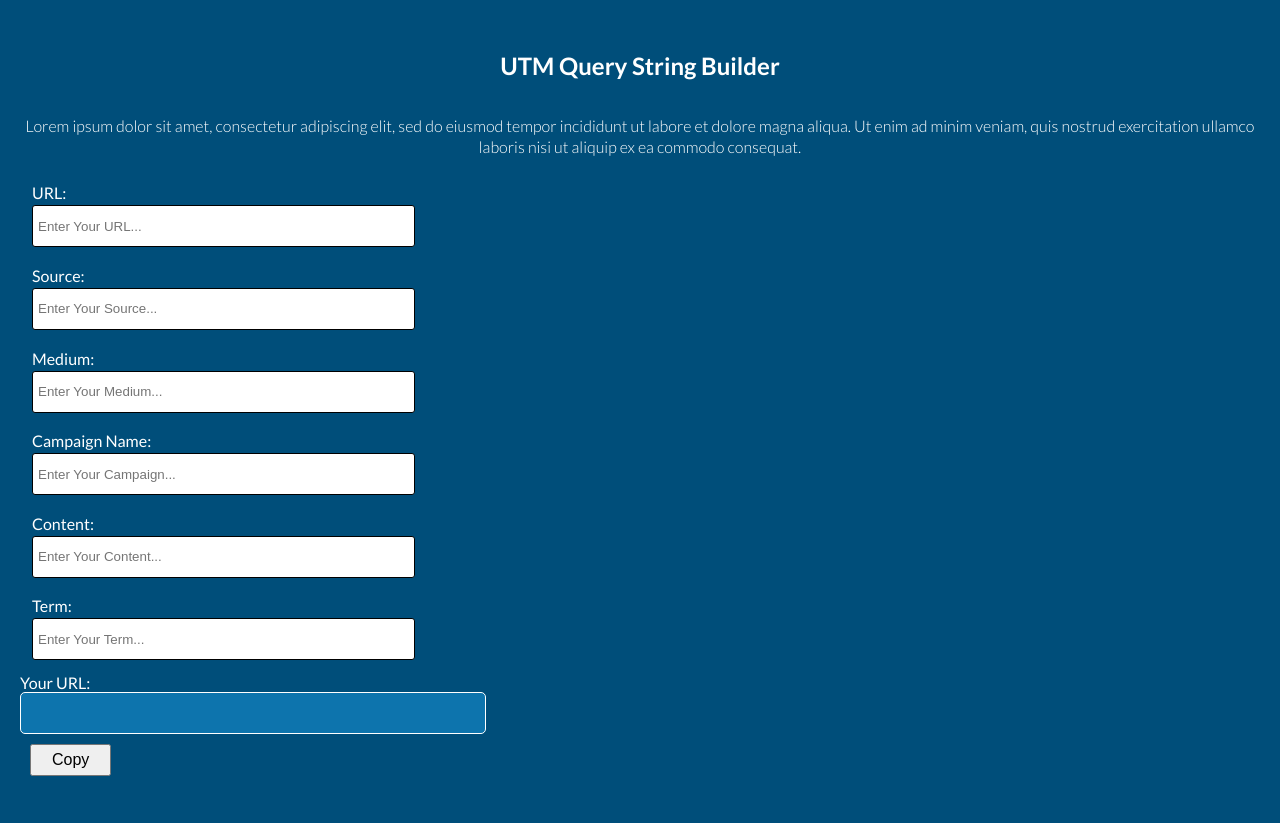
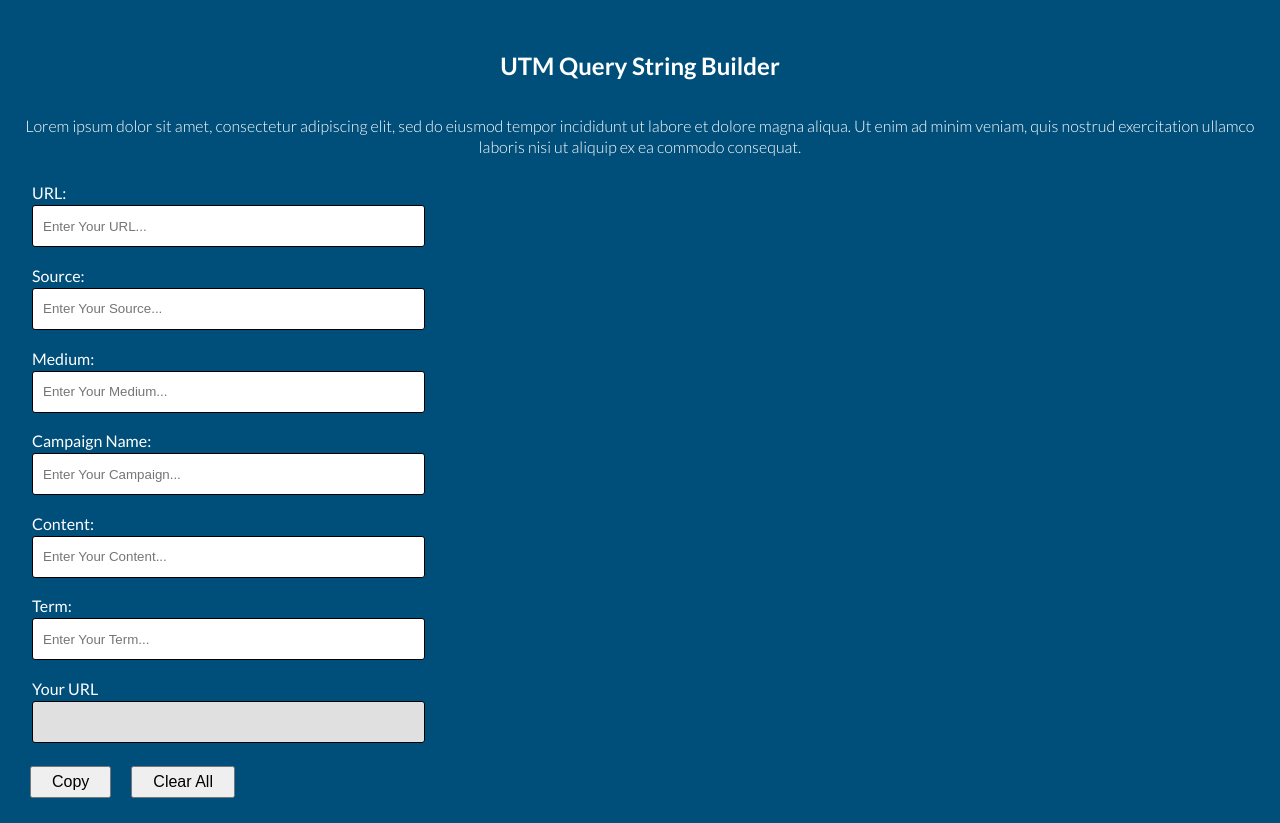
Before and after one commit to philrinaldi/UTM-Query-Builder, a React (Create React App) app: page / in a window 1280 px wide. Before the commit the page ends 801 px from the top, so only its background shows below. Built offline with nearby package versions, Linux system fonts and the light colour scheme.

Commit message:
Clear Form Button
Adding a button to clear all form fields and reset the hook state to an empty object.

```diff
--- a/src/App.css
+++ b/src/App.css
@@ -32,23 +32,6 @@ p {
   margin: 0px;
 }
 
-.output-box {
-  max-width: 50ch;
-  background-color: #0d74ad;
-  border: solid 1px #FFF;
-  border-radius: 5px;
-  height: 40px;
-}
-
-.output {
-  font-size: 16px;
-  font-weight: 400;
-  margin: 10px 0px;
-  overflow: hidden;
-  max-width: 100%;
-  display: inline-block;
-}
-
 .intro {
 
 }
@@ -61,13 +44,18 @@ p {
 
 #inputs input[type="text"] {
   height: 40px;
-  padding: 0px 5px;
+  padding: 0px 10px;
   width: 95%;
   max-width: 50ch;
   border: solid thin black;
   border-radius: 3px;
   margin: 3px 0px;
   display: block;
+}
+
+.output {
+  font-weight: 400;
+  background-color: #e0e0e0;
 }
 
 #inputs input[type="text"]:placeholder {
--- a/src/Inputs.js
+++ b/src/Inputs.js
@@ -25,6 +25,10 @@ export default function Inputs () {
 
 	//   e.preventDefault();
 	// }
+
+	const clearForm = () => {
+		setInputs({});
+	}
 
 	const concat = () => {
 		let output = '';
@@ -70,6 +74,8 @@ export default function Inputs () {
 
 		return output;
 	}
+
+
 
 	const fullUrl = concat();
 
@@ -132,15 +138,22 @@ export default function Inputs () {
 			            onChange={handleChange}
 			            placeholder="Enter Your Term..." />
 			    </fieldset>
+			    <fieldset>
+		        	<label>Your URL</label>
+				 	<input
+					 	{...register("output")}
+			            type="text"
+			            className="output"
+			            value={fullUrl}
+			         />
+			    </fieldset>
 		    </form>
-
-		    <label>Your URL:</label>
-		    <div className="output-box">
-				<span className="output">{fullUrl}</span>
-			</div>
 
 			<button className="btn" onClick={() =>  navigator.clipboard.writeText('copy this text')}>
 			Copy
+			</button>
+			<button className="btn" onClick={clearForm}>
+			Clear All
 			</button>
 		</div>
 	)
```
